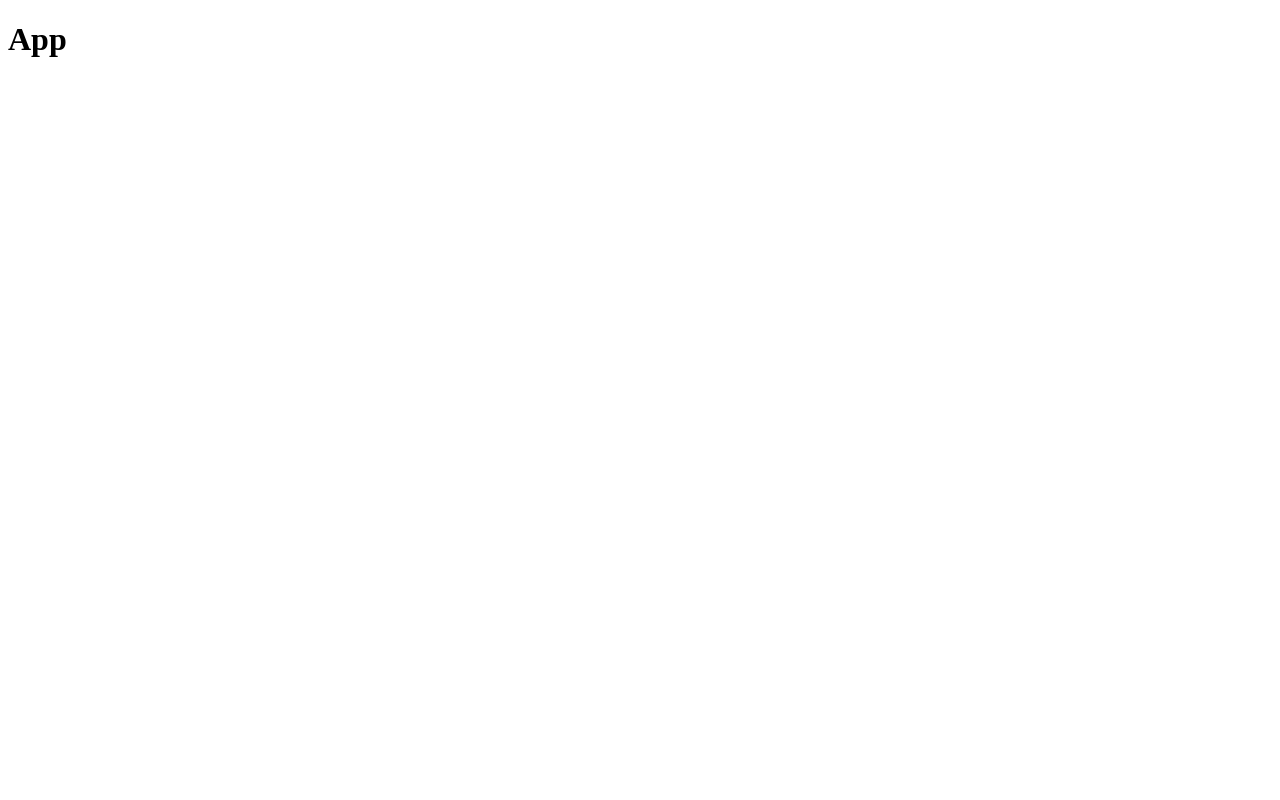
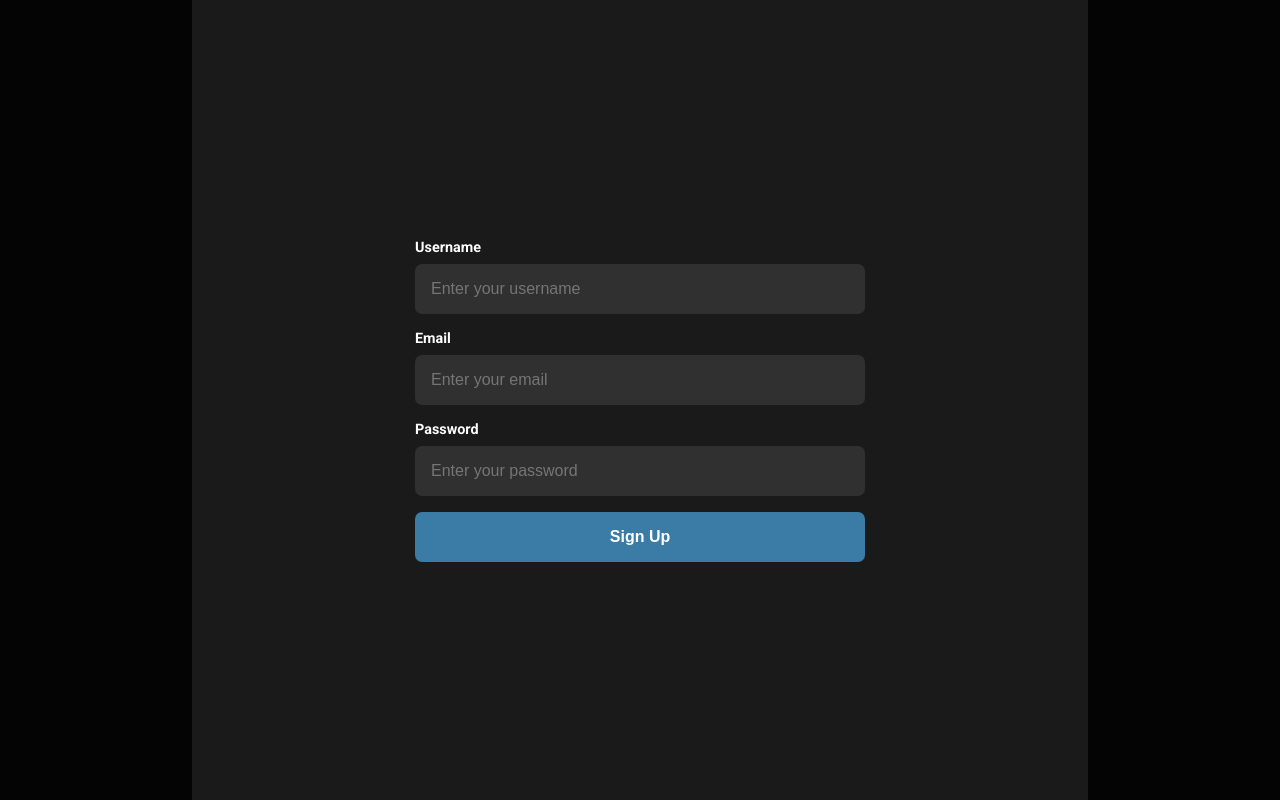
Before and after one commit to lxndrbukin/socialbay-client, a React (Vite) app: page / in a window 1280 px wide. Built offline with nearby package versions, Linux system fonts and the light colour scheme.

Commit message:
Create basic Auth component with styling

```diff
--- a/package.json
+++ b/package.json
@@ -11,7 +11,10 @@
   },
   "dependencies": {
     "react": "^18.3.1",
-    "react-dom": "^18.3.1"
+    "react-dom": "^18.3.1",
+    "sass": "^1.81.0",
+    "sass-loader": "^16.0.3",
+    "style-loader": "^4.0.0"
   },
   "devDependencies": {
     "@eslint/js": "^9.15.0",
--- a/src/App.tsx
+++ b/src/App.tsx
@@ -1,7 +1,10 @@
+import './assets/styles.scss';
+import Auth from './components/Auth/Auth';
+
 export default function App(): JSX.Element {
   return (
-    <div>
-      <h1>App</h1>
+    <div className="app_container">
+      <Auth />
     </div>
   );
 }
--- /dev/null
+++ b/src/assets/styles.scss
@@ -0,0 +1,15 @@
+@import url('https://fonts.googleapis.com/css2?family=Roboto:ital,wght@0,100;0,300;0,400;0,500;0,700;0,900;1,100;1,300;1,400;1,500;1,700;1,900&display=swap');
+@import './variables.scss';
+
+body {
+  margin: 0;
+  background-color: $color-dark;
+  color: #ffffff;
+  font-family: 'Roboto', sans-serif;
+}
+
+.app_container {
+  display: flex;
+  flex-direction: column;
+  height: 100vh;
+}
--- /dev/null
+++ b/src/assets/variables.scss
@@ -0,0 +1,24 @@
+// COLORS
+$color-black: #000000;
+$color-dark: #040404;
+$color-white: #ffffff;
+$color-grey: #ebebeb;
+$color-dark-grey: #1a1a1a;
+$color-dark-grey-2: #303030;
+$color-sky-blue: #3498db;
+$color-ocean-blue: #3a7ca5;
+$color-deep-cerulian: #0066cc;
+
+// SPACING
+$spacing-xs: 2px;
+$spacing-sm: 4px;
+$spacing-md: 8px;
+$spacing-lg: 16px;
+$spacing-xl: 32px;
+$max-width: 1100px;
+
+// STYLING
+$box-shadow: rgba(0, 0, 0, 0.1) 0px 4px 6px -1px,
+  rgba(0, 0, 0, 0.06) 0px 2px 4px -1px;
+$border-r7: 7px;
+$border-r10: 10px;
--- /dev/null
+++ b/src/components/Auth/Auth.tsx
@@ -0,0 +1,38 @@
+import './assets/styles.scss';
+
+export default function Auth(): JSX.Element {
+  return (
+    <div className="auth">
+      <form className="auth_form">
+        <div className="auth_form_input">
+          <label htmlFor="username">Username</label>
+          <input
+            type="text"
+            id="username"
+            name="username"
+            placeholder="Enter your username"
+          />
+        </div>
+        <div className="auth_form_input">
+          <label htmlFor="email">Email</label>
+          <input
+            type="email"
+            id="email"
+            name="email"
+            placeholder="Enter your email"
+          />
+        </div>
+        <div className="auth_form_input">
+          <label htmlFor="password">Password</label>
+          <input
+            type="password"
+            id="password"
+            name="password"
+            placeholder="Enter your password"
+          />
+        </div>
+        <button type="submit">Sign Up</button>
+      </form>
+    </div>
+  );
+}
--- /dev/null
+++ b/src/components/Auth/assets/styles.scss
@@ -0,0 +1,61 @@
+@import '../../../assets/variables.scss';
+
+.auth {
+  display: flex;
+  justify-content: center;
+  align-items: center;
+  height: 100%;
+  background-color: $color-dark-grey;
+  width: 70%;
+  align-self: center;
+
+  .auth_form {
+    display: flex;
+    flex-direction: column;
+    gap: 1rem;
+    padding: 2rem;
+    border-radius: $border-r10;
+    width: 100%;
+    max-width: 450px;
+
+    .auth_form_input {
+      display: flex;
+      flex-direction: column;
+      gap: 0.5rem;
+
+      label {
+        color: $color-white;
+        font-size: 0.9rem;
+        font-weight: bold;
+      }
+
+      input {
+        padding: $spacing-lg $spacing-lg;
+        border-radius: $border-r7;
+        border: none;
+        background-color: $color-dark-grey-2;
+        color: $color-white;
+        width: 100%;
+        box-sizing: border-box;
+        font-size: 1rem;
+
+        &:focus {
+          outline: none;
+        }
+      }
+    }
+
+    button {
+      padding: $spacing-lg $spacing-lg;
+      border-radius: $border-r7;
+      border: none;
+      background-color: $color-ocean-blue;
+      color: $color-white;
+      width: 100%;
+      box-sizing: border-box;
+      font-size: 1rem;
+      font-weight: bold;
+      cursor: pointer;
+    }
+  }
+}
--- /dev/null
+++ b/src/global.d.ts
@@ -0,0 +1,4 @@
+declare module '*.scss' {
+  const content: { [className: string]: string };
+  export default content;
+}
```
Also changed, not shown: 1 other file (tests, documents, lock files or other folders).
